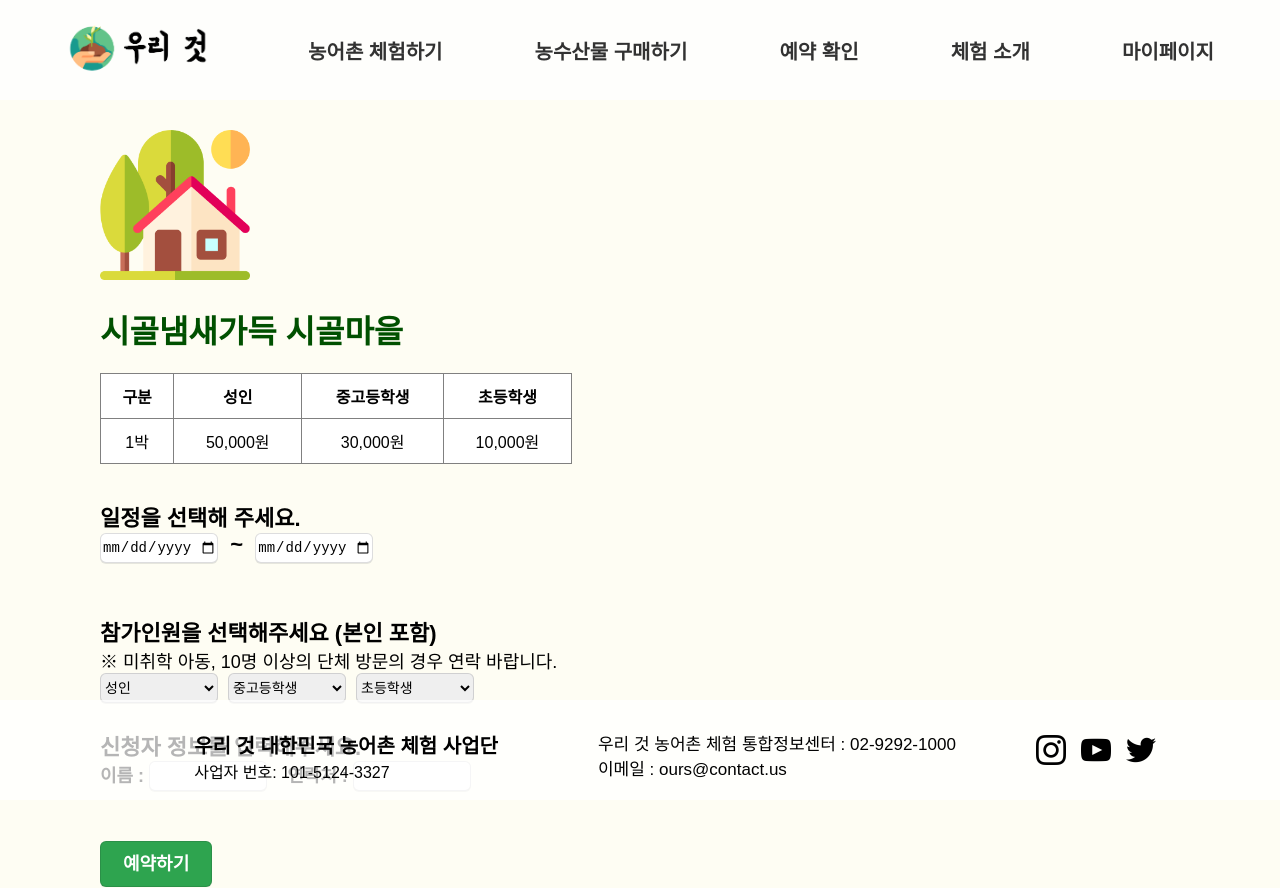
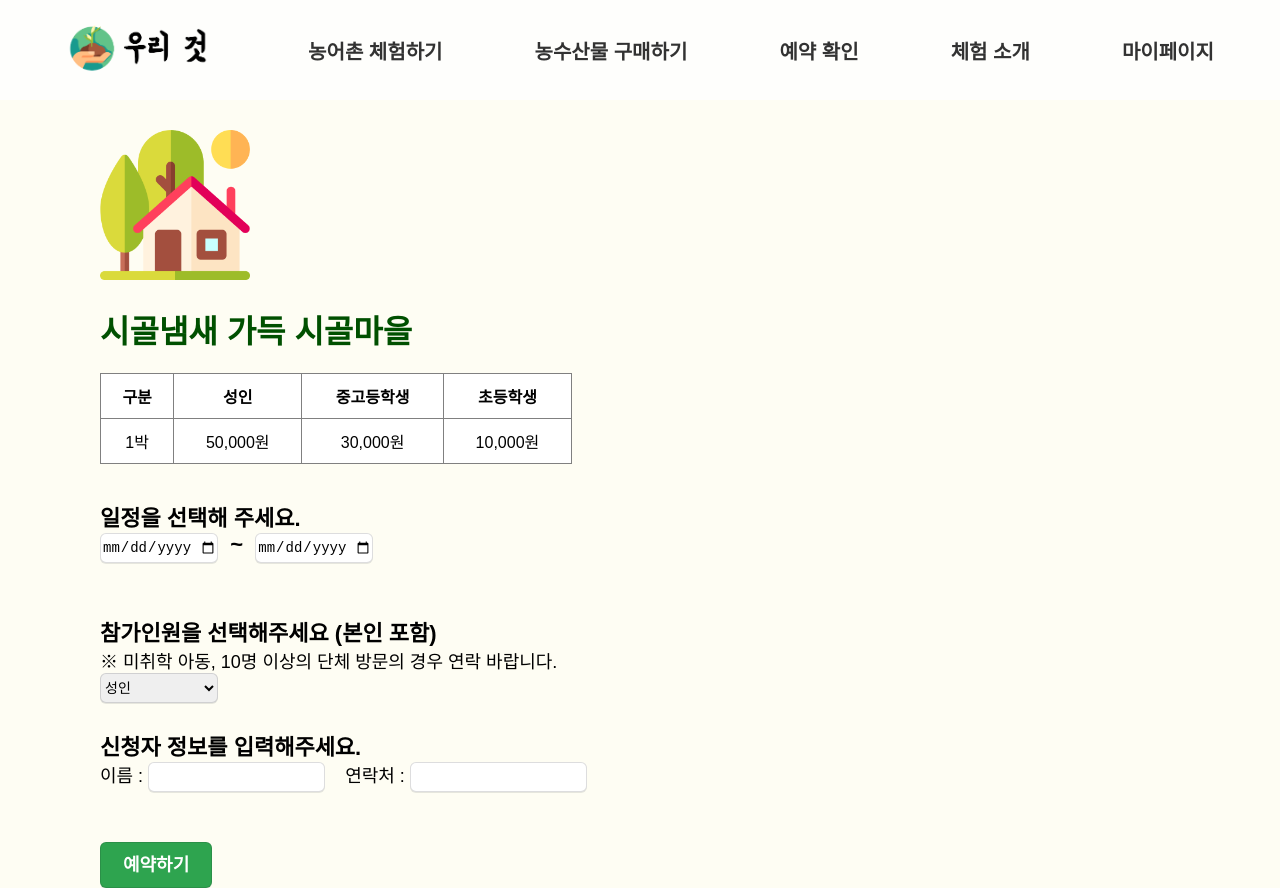
Before and after one commit to deeun/MiddleProject_FE, a Next.js app: page /ours/reservation in a window 1280 px wide. Built offline with nearby package versions, Linux system fonts and the light colour scheme; a web font is replaced by a local one.

Commit message:
Function : Reservation Page

```diff
--- a/components/Main/Main.js
+++ b/components/Main/Main.js
@@ -1,7 +1,7 @@
 import React from 'react'
 import { useRouter } from 'next/router'
 import styles from '../Main/Main.module.css'
-import SearchResult from '../Ours/Our/SearchResult'
+import Footer from '../Footer/Footer'
 
 const Main = (props) => {
   const router = useRouter();
@@ -66,6 +66,7 @@ const Main = (props) => {
         </div>
       </div>
     </div>
+    <Footer/>
     </>
  )}
 
--- a/components/Ours/Our/Detailslists.js
+++ b/components/Ours/Our/Detailslists.js
@@ -1,7 +1,6 @@
 import { Router, useRouter } from 'next/router';
 import React, { useEffect } from 'react'
 import styles from '../../Ours/Our/Detailslists.module.css'
-import Reservation from '../Our/Reservation'
 import Kakaomap from './Kakaomap';
 
 let place = {};
@@ -11,11 +10,12 @@ const Detailslists = (props) => {
             place = detailslist;
         }
     });
+
 const router = useRouter();
 const Reservation = () => {
-      console.log('Reservation');
     router.push('/ours/reservation')
 }
+
 return (
     <>
     <div className={styles.main}>
@@ -28,6 +28,7 @@ const Detailslists = (props) => {
             <button className={styles.rsv_btn} onClick ={Reservation}>예약하기</button>
             </div>
             <Kakaomap latitude={place.latitude} longitude={place.longitude}/>
+
         </div>
         </>
         );
--- a/components/Ours/Our/Our.js
+++ b/components/Ours/Our/Our.js
@@ -7,7 +7,7 @@ const Our = (props) => {
  // useRouter
  const router = useRouter();
  const detail = (e) => {
-  console.log(e.target.value);
+  // console.log(e.target.value);
   router.push(`/ours/details/${e.target.value}`);
 }
 
--- a/components/Ours/Our/Reservation.js
+++ b/components/Ours/Our/Reservation.js
@@ -1,23 +1,43 @@
 import React from 'react'
 import { useRouter } from 'next/router'
-import ReservationFinish from './ReservationFinish'
 import styles from './Reservation.module.css'
+import { useState } from 'react'
+import { postAccommAPI } from '../../../lib/api/accommodation'
 
-// 체험 예약정보 입력페이지
+const Reservation = () => {
+  // const router = useRouter();
 
-const Reservation = (props) => {
-  const router = useRouter();
-  const ReservationFinish = () => {
-    console.log('ReservationFinish');
-    router.push('/ours/reservationFinish')
+ const [customerName, setCustomerName] = useState('');
+ const [customerPhone, setCustomerPhone] = useState('');
+
+ // 각각의 handler 함수 작성
+ const nameSendHandler = (event) => {
+    setCustomerName(event.target.value);
+  };
+
+  const phoneSendHandler = (event) => {
+    setCustomerPhone(event.target.value);
   }
+
+ // addTodo 함수 작성
+ const sendReserv = () => {
+     const data = {
+         customerName : customerName,
+         customerPhone : customerPhone,
+     }
+     console.log(data);
+
+     postAccommAPI(data);
+
+    // router.replace('/');
+ }
+
   return (
     <>
-
     <div className={styles.body}>
       <div className={styles.contentbox}>
         <img src="/images/house.png"></img>
-        <h1 className={styles.expname}>시골냄새가득 시골마을</h1>
+        <h1 className={styles.expname}>시골냄새 가득 시골마을</h1>
         <table className={styles.table} border="1">
         <thead>
           <tr>
@@ -65,7 +85,7 @@ const Reservation = (props) => {
           <option value="9">9</option>
           <option value="10">10</option>
         </select>&nbsp;&nbsp;
-        <select className={styles.studentcount} name="studentcount">
+        {/* <select className={styles.studentcount} name="studentcount">
           <option value="">중고등학생</option>
           <option value="1">1</option>
           <option value="2">2</option>
@@ -90,19 +110,21 @@ const Reservation = (props) => {
           <option value="8">8</option>
           <option value="9">9</option>
           <option value="10">10</option>
-        </select>
+        </select> */}
         </div>
         <div className={styles.text1}>
         <br/>
         신청자 정보를 입력해주세요. <br/>
-        <div className={styles.text2}>
-        이름 : <input className={styles.input} id="name" /> &nbsp;&nbsp;
-        연락처 : <input className={styles.input} id="phone" />
+        <div className={styles.text3}>
+        이름 : <input type="text" name="customerName" value={customerName} onChange={nameSendHandler} className={styles.input} id="name" /> &nbsp;&nbsp;
+        연락처 : <input type="text" name="customerPhone" value={customerPhone} onChange={phoneSendHandler} className={styles.input} id="phone" />
         </div>
-        <button className={styles.reservationbutton} onClick = {ReservationFinish}>예약하기</button>
+        <button className={styles.reservationbutton} onClick = {sendReserv}>예약하기</button>
         </div>
         </div>
     </div>
+
+
     </>
   )
 }
--- a/components/Ours/Our/Reservation.module.css
+++ b/components/Ours/Our/Reservation.module.css
@@ -1,8 +1,8 @@
 
 .input {
-    width: 10%;
+    width: 15%;
 	height: 30px;
-	font-size: 18px;
+	font-size: 14px;
     border: 1px solid rgba(27, 31, 35, .15);
     border-radius: 6px;
     box-shadow: rgba(27, 31, 35, .1) 0 1px 0;
@@ -37,6 +37,11 @@
 
 .text2 {
     font-size: 18px;
+}
+
+.text3 {
+    font-size: 18px;
+    font-weight: 400;
 }
 
 .reservationbutton {
--- a/components/Ours/Our/ReservationFinish.js
+++ b/components/Ours/Our/ReservationFinish.js
@@ -7,7 +7,6 @@ import styles from './ReservationFinish.module.css'
 const Main = (props) => {
   const router = useRouter();
   const Main = () => {
-    console.log('Main');
     router.push('/ours/main')
   }
   return (
--- /dev/null
+++ b/lib/api/accommodation.js
@@ -0,0 +1,31 @@
+import baseURL from '.'; //.으로 지정하면 index.js import 한다는 의미
+//일반적으로 .은 현재 경로를 의미, index.js가 기본 파일로 인식되기 떄문
+
+//api 요청에 대한 코드
+
+//Get Todos API
+export const getAccommAPI = (data) => fetch(`${baseURL}/accommodation`,{
+    method: 'GET',
+    headers: {
+        'Content-Type': 'application/json'
+    },
+    // body : JSON.stringify(data)
+});
+
+//Post Todos API
+export const postAccommAPI = (data) => fetch(`${baseURL}/accommodation`,{
+    method: 'POST',
+    headers: {
+        'Content-Type': 'application/json'
+    },
+    body : JSON.stringify(data)
+});
+
+
+// // DELETE Todos API
+// export const deleteOurAPI = (id) => fetch(`${baseURL}/api/v1/ours/${id}`, {
+//     method: 'DELETE',
+//     headers: {
+//         'Content-Type': 'application/json'
+//     }
+// });
--- a/package.json
+++ b/package.json
@@ -12,7 +12,8 @@
     "next": "12.1.6",
     "next-images": "^1.8.4",
     "react": "18.1.0",
-    "react-dom": "18.1.0"
+    "react-dom": "18.1.0",
+    "react-router-dom": "^6.3.0"
   },
   "devDependencies": {
     "@svgr/webpack": "^6.2.1",
--- a/pages/_app.js
+++ b/pages/_app.js
@@ -1,4 +1,3 @@
-import Footer from '../components/Footer/Footer'
 import Header from '../components/Header/Header'
 import styles from '../styles/globals.css'
 import React, { useState } from 'react'
@@ -11,7 +10,6 @@ function MyApp({ Component, pageProps}) {
       <div className={styles.wrapper}>
         <div className={styles.contentwrap}>
       <Component {...pageProps} />
-      <Footer />
       </div>
     </div>
     </div>
```
Also changed, not shown: 1 other file (tests, documents, lock files or other folders). Lines whose indentation alone changed are shown as unchanged.
